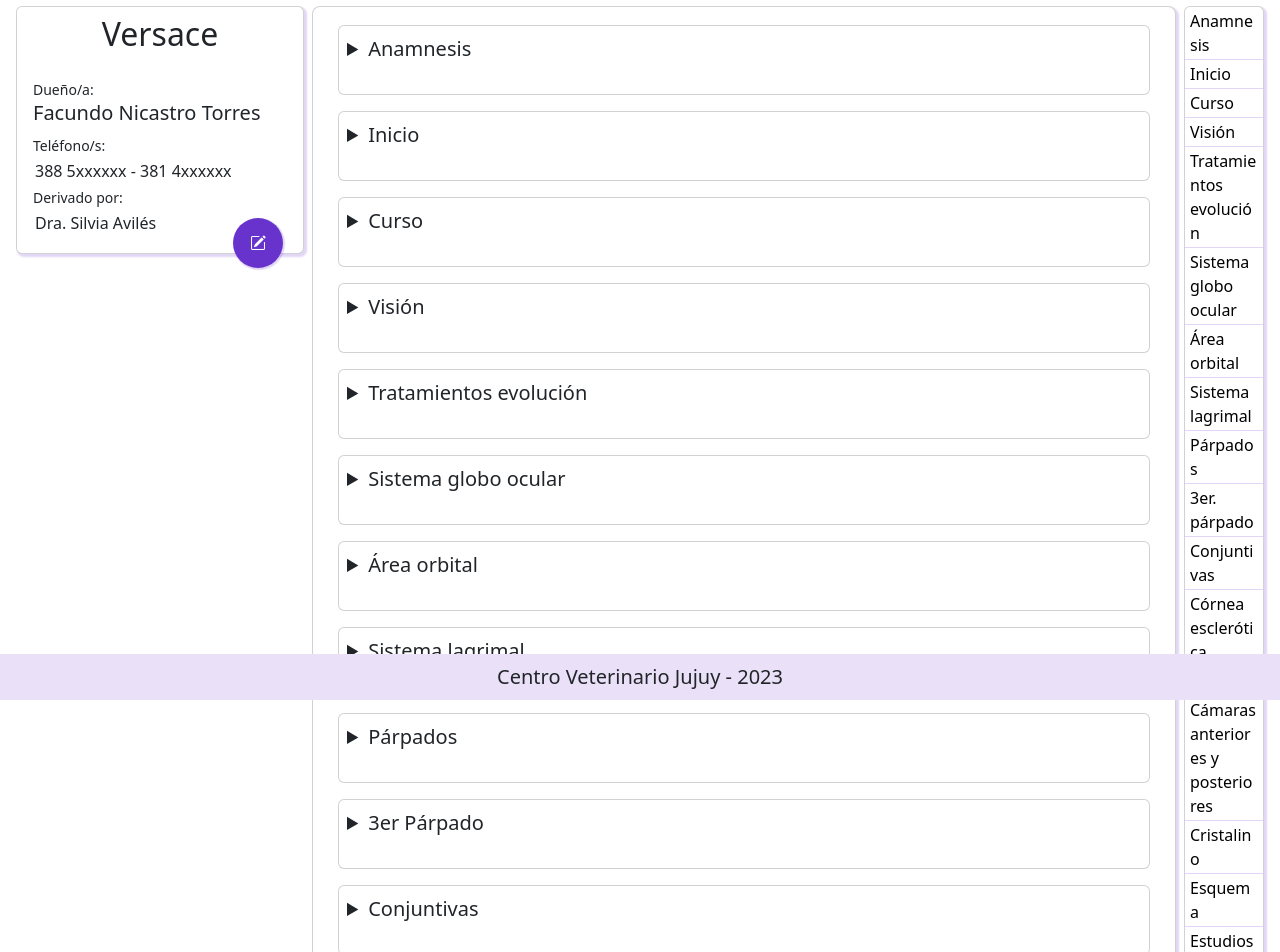
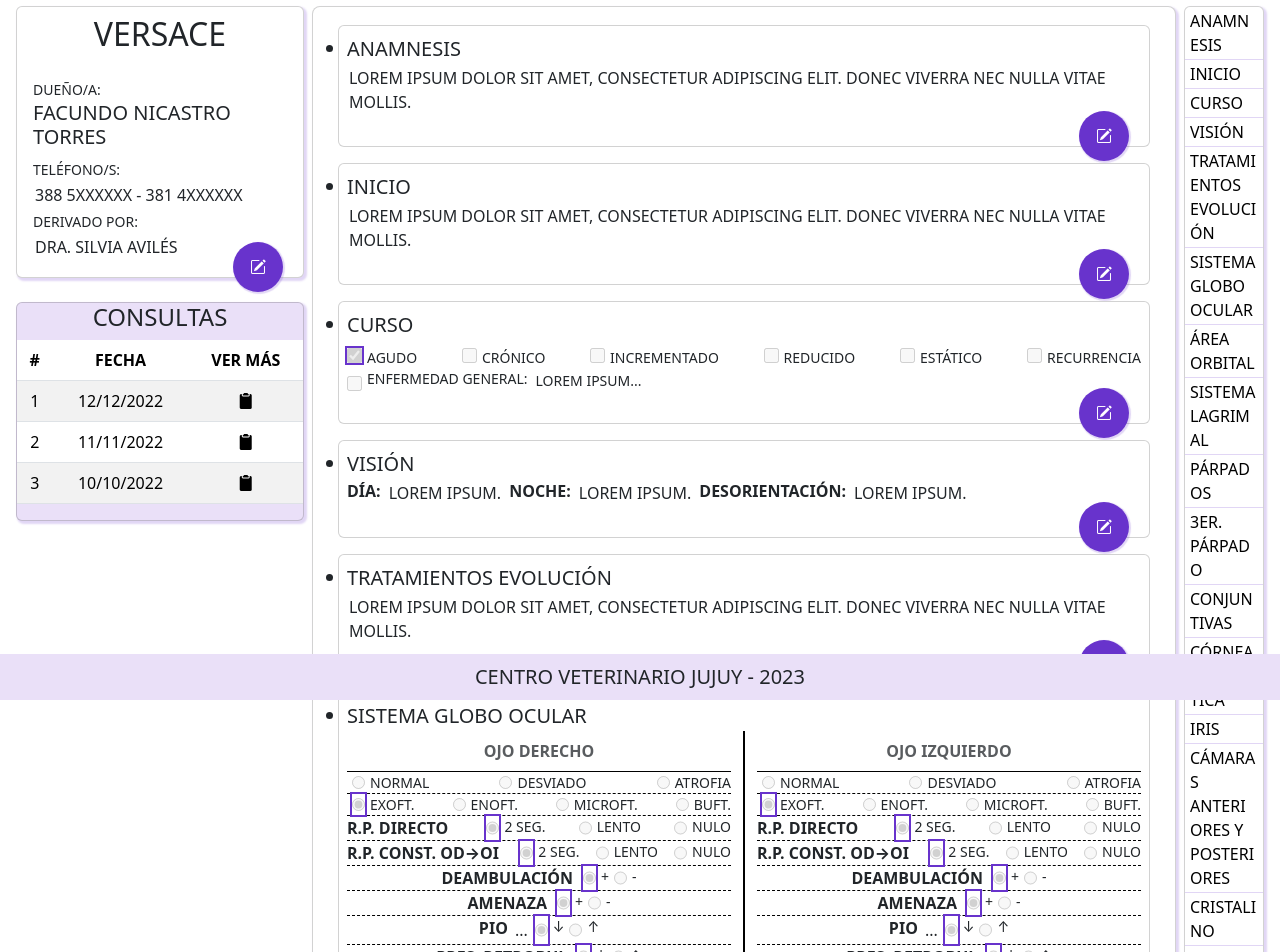
Before and after one commit to FNicastroTorresDev/HCVO, a React (Create React App) app: page /medical-file in a window 1280 px wide. Shown: the part 100-1052 px from the top of the page. Built offline with nearby package versions, Linux system fonts and the light colour scheme.

Commit message:
add Query History component

```diff
--- a/src/components/PetFile/PetFile.js
+++ b/src/components/PetFile/PetFile.js
@@ -3,80 +3,22 @@
 import PetCard from './partials/PetCard/PetCard'
 import TocList from './partials/TocList/TocList'
 import './petFile.css'
+import QueryHistory from '../QueryHistory/QueryHistory'
 
 const PetFile = () => {
-  const [isOpenAnamnesis, setIsOpenAnamnesis] = useState(false)
-  const [isOpenInicio, setIsOpenInicio] = useState(false)
-  const [isOpenCourse, setIsOpenCourse] = useState(false)
-  const [isOpenVision, setIsOpenVision] = useState(false)
-  const [isOpenTratEvo, setIsOpenTratEvo] = useState(false)
-  const [isOpenSistOcular, setIsOpenSistOcular] = useState(false)
-  const [isOpenAreaOrb, setIsOpenAreaOrb] = useState(false)
-  const [isOpenSistLag, setIsOpenSistLag] = useState(false)
-  const [isOpenParpados, setIsOpenParpados] = useState(false)
-  const [isOpenTercerParp, setIsOpenTercerParp] = useState(false)
-  const [isOpenConjuntivas, setIsOpenConjuntivas] = useState(false)
-  const [isOpenCorneaEscle, setIsOpenCorneaEscle] = useState(false)
-  const [isOpenIris, setIsOpenIris] = useState(false)
-  const [isOpenCamAntPost, setIsOpenCamAntPost] = useState(false)
-  const [isOpenCristalino, setIsOpenCristalino] = useState(false)
-  const [isOpenEsquema, setIsOpenEsquema] = useState(false)
-  const [isOpenEstudios, setIsOpenEstudios] = useState(false)
-  const [isOpenDiagnostico, setIsOpenDiagnostico] = useState(false)
-  const [isOpenPronostico, setIsOpenPronostico] = useState(false)
-  const [isOpenTratamiento, setIsOpenTratamiento] = useState(false)
-
   return (
     <main className='m-3 d-flex align-items-start justify-content-start'>
       <section className='d-flex flex-column flex-lg-row align-items-center align-items-lg-start'>
-        <PetCard />
+        <div className='d-flex flex-column'>
+          <PetCard />
 
-        <MedicalData
-          isOpenAnamnesis={isOpenAnamnesis}
-          isOpenInicio={isOpenInicio}
-          isOpenCourse={isOpenCourse}
-          isOpenVision={isOpenVision}
-          isOpenTratEvo={isOpenTratEvo}
-          isOpenSistOcular={isOpenSistOcular}
-          isOpenAreaOrb={isOpenAreaOrb}
-          isOpenSistLag={isOpenSistLag}
-          isOpenParpados={isOpenParpados}
-          isOpenTercerParp={isOpenTercerParp}
-          isOpenConjuntivas={isOpenConjuntivas}
-          isOpenCorneaEscle={isOpenCorneaEscle}
-          isOpenIris={isOpenIris}
-          isOpenCamAntPost={isOpenCamAntPost}
-          isOpenCristalino={isOpenCristalino}
-          isOpenEsquema={isOpenEsquema}
-          isOpenEstudios={isOpenEstudios}
-          isOpenDiagnostico={isOpenDiagnostico}
-          isOpenPronostico={isOpenPronostico}
-          isOpenTratamiento={isOpenTratamiento}
-        />
+          <QueryHistory />
+        </div>
+
+        <MedicalData />
       </section>
 
-      <TocList
-        setIsOpenAnamnesis={setIsOpenAnamnesis}
-        setIsOpenInicio={setIsOpenInicio}
-        setIsOpenCourse={setIsOpenCourse}
-        setIsOpenVision={setIsOpenVision}
-        setIsOpenTratEvo={setIsOpenTratEvo}
-        setIsOpenSistOcular={setIsOpenSistOcular}
-        setIsOpenAreaOrb={setIsOpenAreaOrb}
-        setIsOpenSistLag={setIsOpenSistLag}
-        setIsOpenParpados={setIsOpenParpados}
-        setIsOpenTercerParp={setIsOpenTercerParp}
-        setIsOpenConjuntivas={setIsOpenConjuntivas}
-        setIsOpenCorneaEscle={setIsOpenCorneaEscle}
-        setIsOpenIris={setIsOpenIris}
-        setIsOpenCamAntPost={setIsOpenCamAntPost}
-        setIsOpenCristalino={setIsOpenCristalino}
-        setIsOpenEsquema={setIsOpenEsquema}
-        setIsOpenEstudios={setIsOpenEstudios}
-        setIsOpenDiagnostico={setIsOpenDiagnostico}
-        setIsOpenPronostico={setIsOpenPronostico}
-        setIsOpenTratamiento={setIsOpenTratamiento}
-      />
+      <TocList />
     </main>
   )
 }
--- a/src/components/PetFile/partials/MedicalData/partials/CourseChecks/CourseChecks.js
+++ b/src/components/PetFile/partials/MedicalData/partials/CourseChecks/CourseChecks.js
@@ -2,9 +2,9 @@
 import EditButton from '../../../../../EditButton/EditButton'
 import './courseChecks.css'
 
-const CourseChecks = (props) => {
+const CourseChecks = () => {
   return (
-    <details id='curso' className='card p-2 my-2 margin-fondo' open={props.isOpen}>
+    <section id='curso' className='card p-2 my-2 margin-fondo'>
       <summary className='fs-5'>Curso</summary>
       <div className='d-flex justify-content-between'>
       <small>
@@ -38,7 +38,7 @@
         <p className='mx-2'>Lorem ipsum...</p>
       </small>
       <EditButton />
-    </details>
+    </section>
   )
 }
 
--- a/src/components/PetFile/partials/MedicalData/partials/EyesForm/EyesForm.js
+++ b/src/components/PetFile/partials/MedicalData/partials/EyesForm/EyesForm.js
@@ -3,13 +3,13 @@
 
 const EyesForm = props => {
   return (
-    <details id={props.id} className='container card p-2 my-2 margin-fondo' open={props.isOpen}>
+    <section id={props.id} className='container card p-2 my-2 margin-fondo'>
       <summary className='fs-5'>{props.title}</summary>
       <div className="row">
         {props.children}
       </div>
       <EditButton />
-    </details>
+    </section>
   )
 }
 
--- a/src/components/PetFile/partials/MedicalData/partials/InfoForm/InfoForm.js
+++ b/src/components/PetFile/partials/MedicalData/partials/InfoForm/InfoForm.js
@@ -4,11 +4,11 @@
 
 const InfoForm = props => {
   return (
-    <details id={props.id} className='card p-2 my-2 margin-fondo' open={props.isOpen}>
+    <section id={props.id} className='card p-2 my-2 margin-fondo'>
       <summary className='fs-5'>{props.title}</summary>
       <p>Lorem ipsum dolor sit amet, consectetur adipiscing elit. Donec viverra nec nulla vitae mollis.</p>
       <EditButton />
-    </details>
+    </section>
   )
 }
 
--- a/src/components/PetFile/partials/MedicalData/partials/VisionInfo/VisionInfo.js
+++ b/src/components/PetFile/partials/MedicalData/partials/VisionInfo/VisionInfo.js
@@ -1,9 +1,9 @@
 import React from 'react'
 import EditButton from '../../../../../EditButton/EditButton'
 
-const VisionInfo = (props) => {
+const VisionInfo = () => {
   return (
-    <details id="vision" className='card p-2 my-2 margin-fondo' open={props.isOpen}>
+    <section id="vision" className='card p-2 my-2 margin-fondo'>
       <summary className='fs-5'>Visión</summary>
       <div className='d-flex flex-wrap'>
         <div className='d-flex'>
@@ -20,7 +20,7 @@
         </div>
       </div>
       <EditButton />
-    </details>
+    </section>
   )
 }
 
--- a/src/components/PetFile/partials/TocList/TocList.js
+++ b/src/components/PetFile/partials/TocList/TocList.js
@@ -1,106 +1,106 @@
 import React from 'react'
 import './tocList.css'
 
-const TocList = (props) => {
+const TocList = () => {
   return (
     <nav id="toc-list" className='card custom-shadow custom-lg-position'>
       <ul className='toc-ul'>
-        <li className='toc-li' onClick={() => props.setIsOpenAnamnesis((prev) => !prev)}>
+        <li className='toc-li'>
           <a className='toc-link' href='#anamnesis'>
             Anamnesis
           </a>
         </li>
-        <li className='toc-li' onClick={() => props.setIsOpenInicio((prev) => !prev)}>
+        <li className='toc-li'>
           <a className='toc-link' href='#inicio'>
             Inicio
           </a>
         </li>
-        <li className='toc-li' onClick={() => props.setIsOpenCourse((prev) => !prev)}>
+        <li className='toc-li'>
           <a className='toc-link' href='#curso'>
             Curso
           </a>
         </li>
-        <li className='toc-li' onClick={() => props.setIsOpenVision((prev) => !prev)}>
+        <li className='toc-li'>
           <a className='toc-link' href='#vision'>
             Visión
           </a>
         </li>
-        <li className='toc-li' onClick={() => props.setIsOpenTratEvo((prev) => !prev)}>
+        <li className='toc-li'>
           <a className='toc-link' href='#trat-evo'>
             Tratamientos evolución
           </a>
         </li>
-        <li className='toc-li' onClick={() => props.setIsOpenSistOcular((prev) => !prev)}>
+        <li className='toc-li'>
           <a className='toc-link' href='#sist-glo-ocu'>
             Sistema globo ocular
           </a>
         </li>
-        <li className='toc-li' onClick={() => props.setIsOpenAreaOrb((prev) => !prev)}>
+        <li className='toc-li'>
           <a className='toc-link' href='#area-orb'>
             Área orbital
           </a>
         </li>
-        <li className='toc-li' onClick={() => props.setIsOpenSistLag((prev) => !prev)}>
+        <li className='toc-li'>
           <a className='toc-link' href='#sist-lagr'>
             Sistema lagrimal
           </a>
         </li>
-        <li className='toc-li' onClick={() => props.setIsOpenParpados((prev) => !prev)}>
+        <li className='toc-li'>
           <a className='toc-link' href='#parpados'>
             Párpados
           </a>
         </li>
-        <li className='toc-li' onClick={() => props.setIsOpenTercerParp((prev) => !prev)}>
+        <li className='toc-li'>
           <a className='toc-link' href='#tercer-parp'>
             3er. párpado
           </a>
         </li>
-        <li className='toc-li' onClick={() => props.setIsOpenConjuntivas((prev) => !prev)}>
+        <li className='toc-li'>
           <a className='toc-link' href='#conjuntivas'>
             Conjuntivas
           </a>
         </li>
-        <li className='toc-li' onClick={() => props.setIsOpenCorneaEscle((prev) => !prev)}>
+        <li className='toc-li'>
           <a className='toc-link' href='#cornea-escle'>
             Córnea esclerótica
           </a>
         </li>
-        <li className='toc-li' onClick={() => props.setIsOpenIris((prev) => !prev)}>
+        <li className='toc-li'>
           <a className='toc-link' href='#iris'>
             Iris
           </a>
         </li>
-        <li className='toc-li' onClick={() => props.setIsOpenCamAntPost((prev) => !prev)}>
+        <li className='toc-li'>
           <a className='toc-link' href='#cam-ant-post'>
             Cámaras anteriores y posteriores
           </a>
         </li>
-        <li className='toc-li' onClick={() => props.setIsOpenCristalino((prev) => !prev)}>
+        <li className='toc-li'>
           <a className='toc-link' href='#cristalino'>
             Cristalino
           </a>
         </li>
-        <li className='toc-li' onClick={() => props.setIsOpenEsquema((prev) => !prev)}>
+        <li className='toc-li'>
           <a className='toc-link' href='#esquema'>
             Esquema
           </a>
         </li>
-        <li className='toc-li' onClick={() => props.setIsOpenEstudios((prev) => !prev)}>
+        <li className='toc-li'>
           <a className='toc-link' href='#estudios'>
             Estudios a realizar
           </a>
         </li>
-        <li className='toc-li' onClick={() => props.setIsOpenDiagnostico((prev) => !prev)}>
+        <li className='toc-li'>
           <a className='toc-link' href='#diagnostico'>
             Diagnóstico
           </a>
         </li>
-        <li className='toc-li' onClick={() => props.setIsOpenPronostico((prev) => !prev)}>
+        <li className='toc-li'>
           <a className='toc-link' href='#pronostico'>
             Pronóstico
           </a>
         </li>
-        <li className='toc-li' onClick={() => props.setIsOpenTratamiento((prev) => !prev)}>
+        <li className='toc-li'>
           <a className='toc-link' href='#tratamiento'>
             Tratamiento
           </a>
--- /dev/null
+++ b/src/components/QueryHistory/QueryHistory.js
@@ -0,0 +1,42 @@
+import React from 'react'
+import './queryHistory.css'
+
+const QueryHistory = () => {
+  return (
+    <section id='query-history' className='mt-4 text-center card card-width custom-shadow bg-custom-color'>
+      <h4>consultas</h4>
+
+      <table className='table table-striped table-hover bg-custom-color'>
+        <thead>
+          <tr>
+            <th scope='col'>#</th>
+            <th scope='col'>Fecha</th>
+            <th scope='col'>Ver más</th>
+          </tr>
+        </thead>
+
+        <tbody>
+          <tr>
+            <td>1</td>
+            <td>12/12/2022</td>
+            <td><i class="bi bi-clipboard2-fill"></i></td>
+          </tr>
+
+          <tr>
+            <td>2</td>
+            <td>11/11/2022</td>
+            <td><i class="bi bi-clipboard2-fill"></i></td>
+          </tr>
+
+          <tr>
+            <td>3</td>
+            <td>10/10/2022</td>
+            <td><i class="bi bi-clipboard2-fill"></i></td>
+          </tr>
+        </tbody>
+      </table>
+    </section>
+  )
+}
+
+export default QueryHistory
--- /dev/null
+++ b/src/components/QueryHistory/queryHistory.css
@@ -0,0 +1,3 @@
+.bg-custom-color {
+  background-color: var(--rosa-pastel);
+}
--- a/src/style.css
+++ b/src/style.css
@@ -4,3 +4,7 @@
   --rosa-pastel: #eae0f8;
   --morado-logo: #983681;
 }
+
+* {
+  text-transform: uppercase;
+}
```
